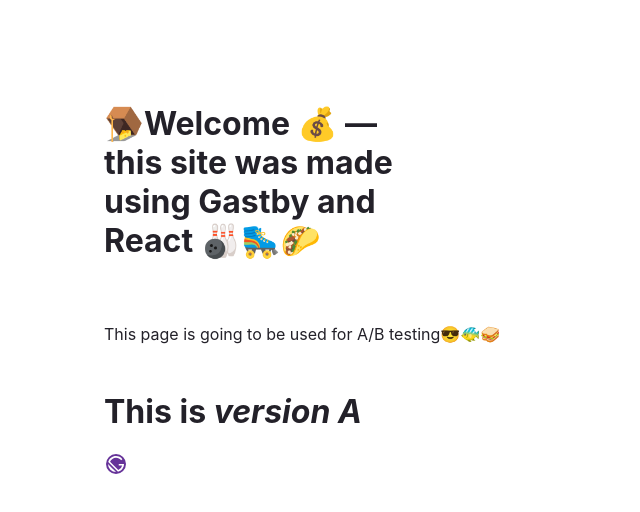
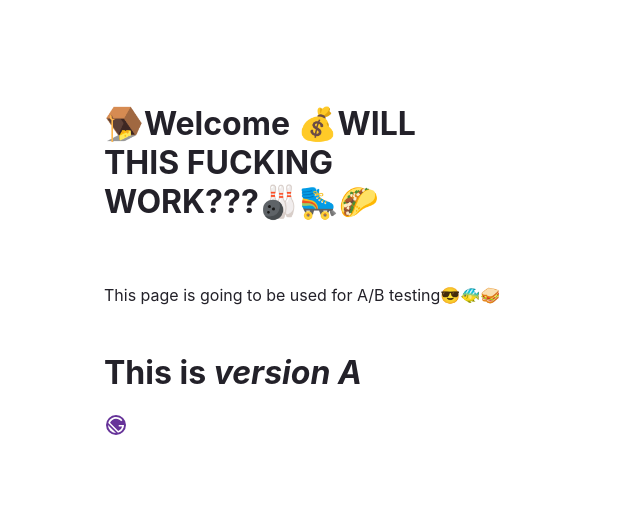
Before and after one commit to Jjanzen27/gatsby-ab-test, a Gatsby site: page / in a window 1280 px wide. Shown: the whole page, without its empty margins (0-640 px from the left). Built offline with nearby package versions, Linux system fonts and the light colour scheme; Gatsby itself is replaced by a stand-in of ours.

Commit message:
version A

```diff
--- a/src/pages/index.js
+++ b/src/pages/index.js
@@ -25,7 +25,7 @@
       <title>Gatsby Site</title>
       <h1 style={headingStyles}>
         🪤Welcome 💰
-        <span style={headingAccentStyles}> — this site was made using Gastby and React </span>
+        <span style={headingAccentStyles}>WILL THIS FUCKING WORK???</span>
         <span role="img" aria-label="Party popper emojis">
           🎳🛼🌮
         </span>
```
